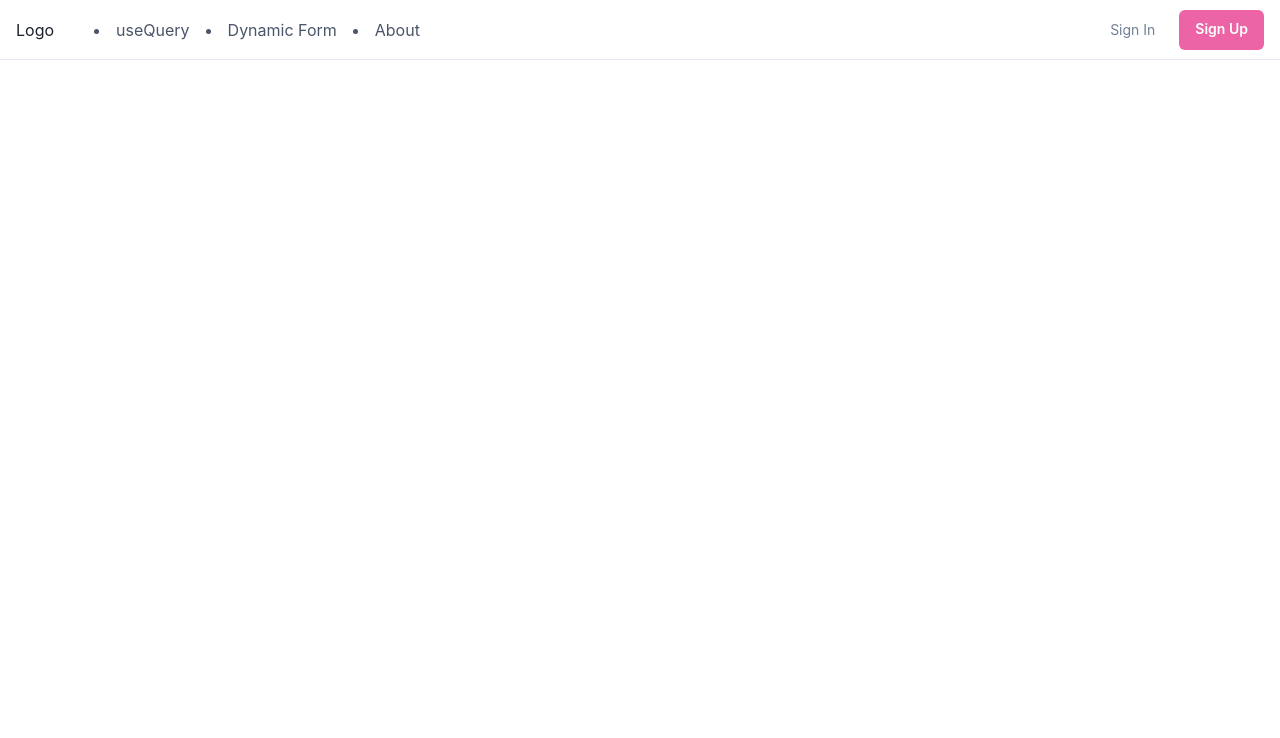
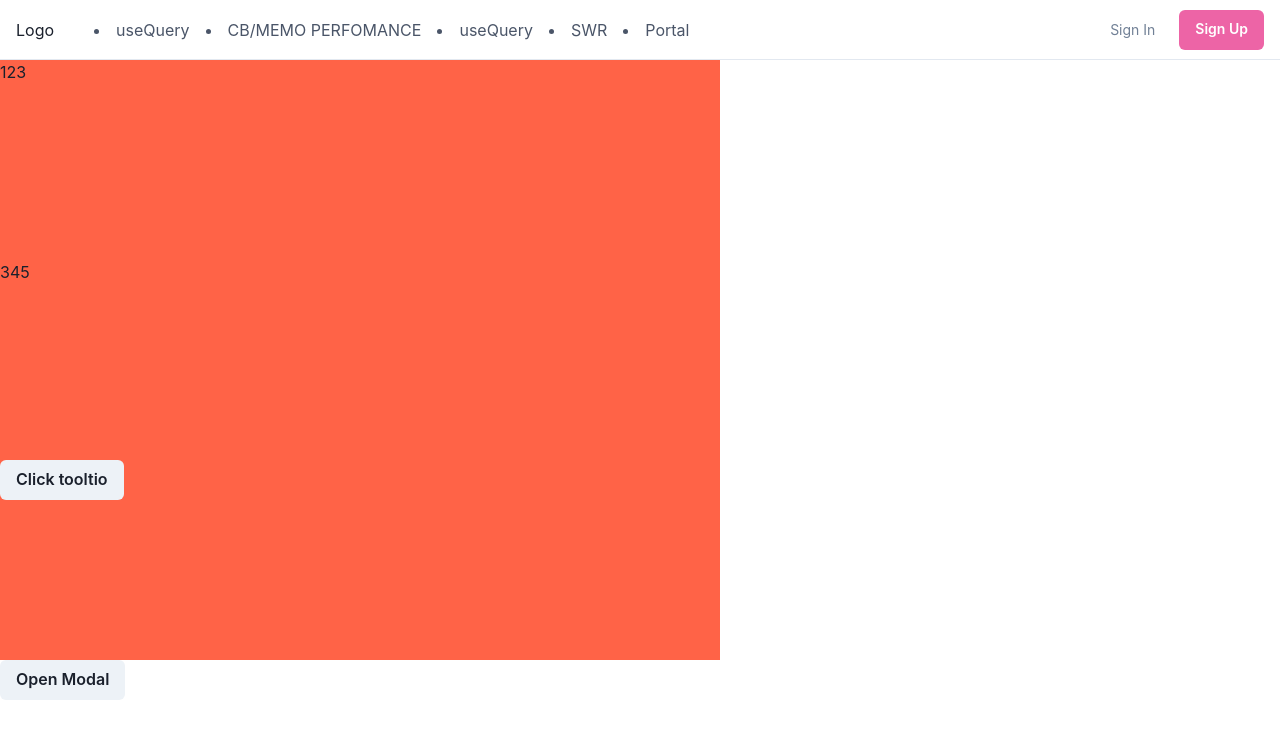
Before and after one commit to Arthurgallina1/study_playground, a React (Create React App) app: page /portal in a window 1280 px wide. Shown: the top 738 px of the page. Built offline with nearby package versions, Linux system fonts and the light colour scheme.

Commit message:
add portals

```diff
--- a/public/index.html
+++ b/public/index.html
@@ -29,6 +29,7 @@
   <body>
     <noscript>You need to enable JavaScript to run this app.</noscript>
     <div id="root"></div>
+    <div id="portal"></div>
     <!--
       This HTML file is a template.
       If you open it directly in the browser, you will see an empty page.
--- a/src/App.js
+++ b/src/App.js
@@ -5,6 +5,7 @@ import {
 } from "react-router-dom";
 import NavBar from './components/Navbar';
 import { ChakraProvider } from "@chakra-ui/react"
+import './index.css'
 
 function App() {
   return (
--- a/src/components/Navbar/index.js
+++ b/src/components/Navbar/index.js
@@ -58,6 +58,10 @@ const NAV_ITEMS = [
   {
     label: 'SWR',
     href: '/swr'
+  },
+  {
+    label: 'Portal',
+    href: 'portal'
   }
 ]
 
@@ -150,15 +154,12 @@ const DesktopNav = () => {
 
   return (
     <Stack direction={'row'} spacing={4}>
+      {NAV_ITEMS.map((item) => (
       <li>
-        <LinkRD to="/users">useQuery</LinkRD>
+        <LinkRD to={item.href}>{item.label}</LinkRD>
       </li>
-      <li>
-        <LinkRD to="/dynamicform">Dynamic Form</LinkRD>
-      </li>
-      <li>
-        <LinkRD to="/about">About</LinkRD>
-      </li>
+
+      ))}
       {/* {NAV_ITEMS.map((navItem) => (
         <Box key={navItem.label}>
           <Popover trigger={'hover'} placement={'bottom-start'}>
--- /dev/null
+++ b/src/index.css
@@ -0,0 +1,3 @@
+#portal {
+  position: relative;
+}
--- /dev/null
+++ b/src/pages/Portal.js
@@ -0,0 +1,116 @@
+import React, { useState } from 'react'
+import { Button } from '@chakra-ui/button'
+import { Box, Flex, Heading } from '@chakra-ui/layout'
+import reactDom from 'react-dom'
+
+export default function Portal() {
+  const [isOpen, setIsOpen] = useState(false)
+  const [tooltipOpen, setTooltipOpen] = useState(false)
+
+  const onClose = () => {
+    setIsOpen(false)
+  }
+  return (
+    <div>
+      <Box
+        width={720}
+        h={200}
+        overflow="hidden"
+        backgroundColor="tomato"
+        position="relative"
+      >123</Box>
+
+      <Box
+        width={720}
+        h={200}
+        overflow="hidden"
+        backgroundColor="tomato"
+        position="relative"
+      >345</Box>
+
+      <Box
+        width={720}
+        h={200}
+        overflow="hidden"
+        backgroundColor="tomato"
+        position="relative"
+      >
+        <Tooltip isOpen={tooltipOpen} />
+        <Button onClick={() => setTooltipOpen(!tooltipOpen)}>
+          Click tooltio
+        </Button>
+      </Box>
+
+      <Button onClick={() => setIsOpen(!isOpen)}>Open Modal</Button>
+      <Modal open={isOpen} onClose={onClose}>
+        <Heading as="h1" size="3xl">
+          Heading
+        </Heading>
+      </Modal>
+    </div>
+  )
+}
+
+const Tooltip = ({ isOpen }) => {
+  if (!isOpen) return null
+
+  return reactDom.createPortal(
+    <Box
+      maxW={240}
+      maxH={240}
+      backgroundColor="white"
+      borderRadius="md"
+      shadow="dark-lg"
+      position="absolute"
+      top="50"
+      left="0"
+      padding="2"
+    >
+      <Heading as="h1" size="xl">
+        Title
+      </Heading>
+      <Box>
+        <span>
+          Lorem ipsum dolor sit amet consectetur adipisicing elit. Quia aliquid
+          quam eius cum et id fugit recusandae maxime, maiores ipsa, voluptas
+          deserunt incidunt.
+        </span>
+      </Box>
+    </Box>,
+    document.getElementById('portal')
+  )
+}
+
+const Modal = ({ open, children, onClose }) => {
+  if (!open) return null
+  return reactDom.createPortal(
+    <>
+      <div style={OVERLAY_STYLES} />
+      <Flex direction="column" backgroundColor="blue.500" style={modalSyles}>
+        {children}
+        <Button onClick={onClose}>Close</Button>
+      </Flex>
+    </>,
+    document.getElementById('portal')
+  )
+}
+
+const modalSyles = {
+  position: 'fixed',
+  top: '50%',
+  left: '50%',
+  transform: 'translate(-50%, -50%)',
+  backgroundColor: '#CCC',
+  padding: '50px',
+  zIndex: 10
+}
+
+const OVERLAY_STYLES = {
+  position: 'fixed',
+  top: 0,
+  left: 0,
+  right: 0,
+  bottom: 0,
+  backgroundColor: 'rgba(0, 0, 0, .7)',
+  zIndex: 10
+}
--- a/src/routes/index.js
+++ b/src/routes/index.js
@@ -11,6 +11,7 @@ import { useSpring, animated, useTransition } from 'react-spring'
 import DynamicForm from '../components/DynamicForm'
 import Home from '../pages/Home'
 import Perfo from '../pages/Perfo'
+import Portal from '../pages/Portal'
 import SWR from '../pages/SWR'
 
 const animation = {
@@ -51,6 +52,9 @@ export default function App() {
         <Route path="/swr">
           <SWR />
         </Route>
+        <Route path="/portal">
+          <Portal />
+        </Route>
       </Switch>
     </animated.div>
    )
```
